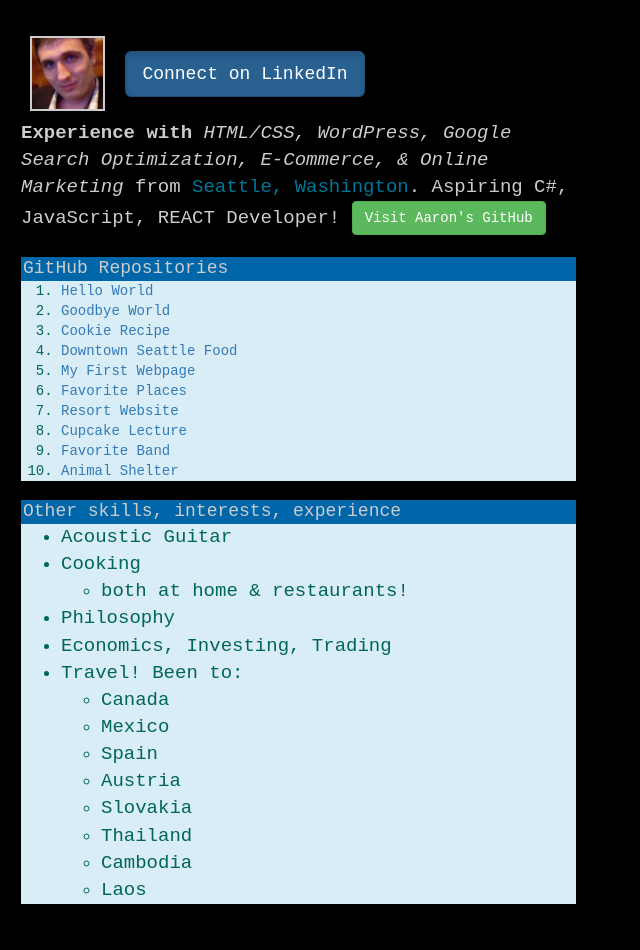
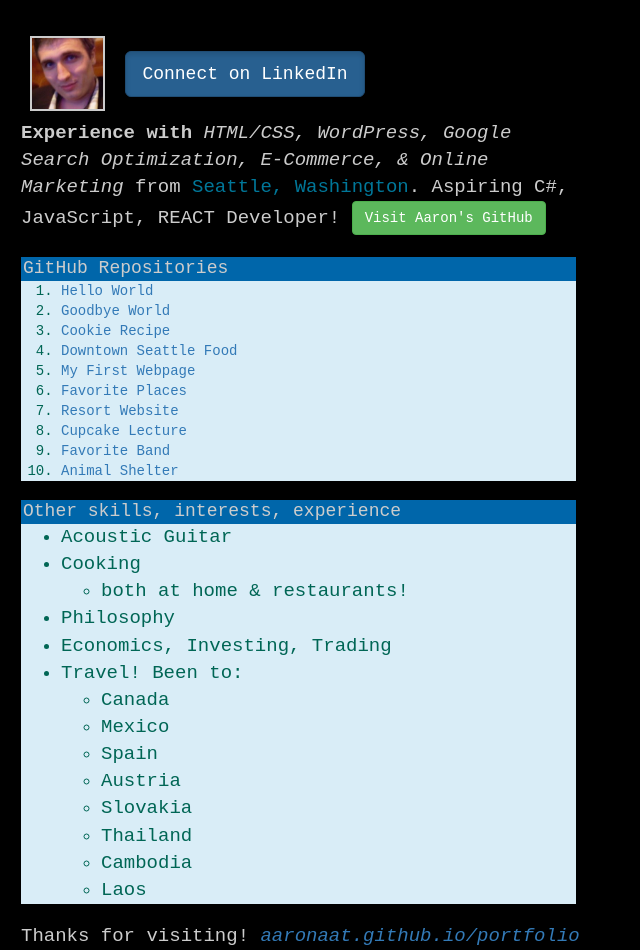
Before and after one commit to aaronaat/portfolio, a plain HTML site: page index.html in a window 1280 px wide. Shown: the part 103-1053 px from the top of the page, without its empty margins (0-640 px from the left). Before the commit the page ends 1026 px from the top, so only its background shows below. Drawn offline with Linux system fonts and the light colour scheme.

Commit message:
Update index.html

```diff
--- a/index.html
+++ b/index.html
@@ -114,6 +114,13 @@
     </div>
 
 
+        Thanks for visiting!
+         <a href="https://aaronaat.github.io/portfolio/"><em>aaronaat.github.io/portfolio</em></a>
+
+      </div>
+    </div>
+
+
 
 
 
```
